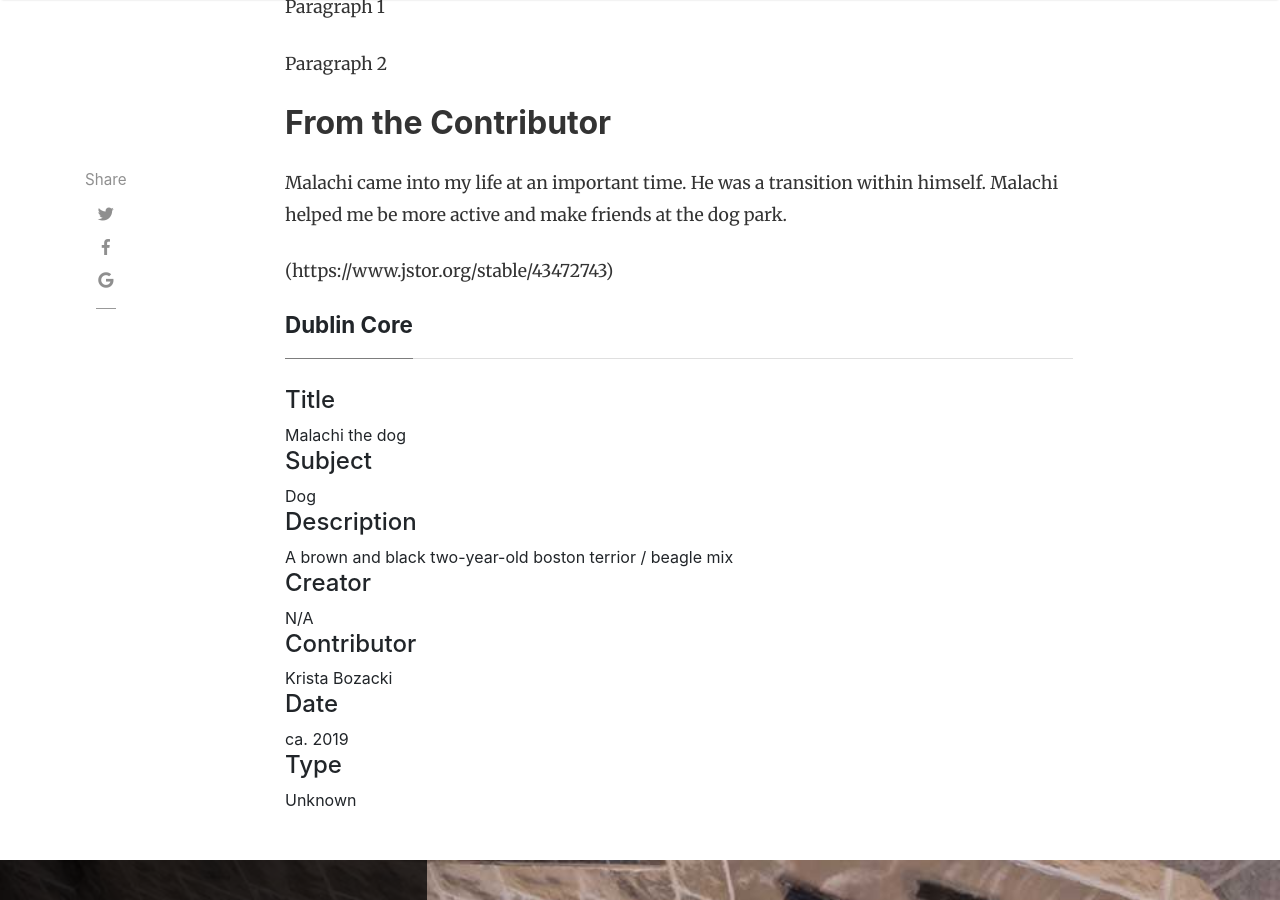
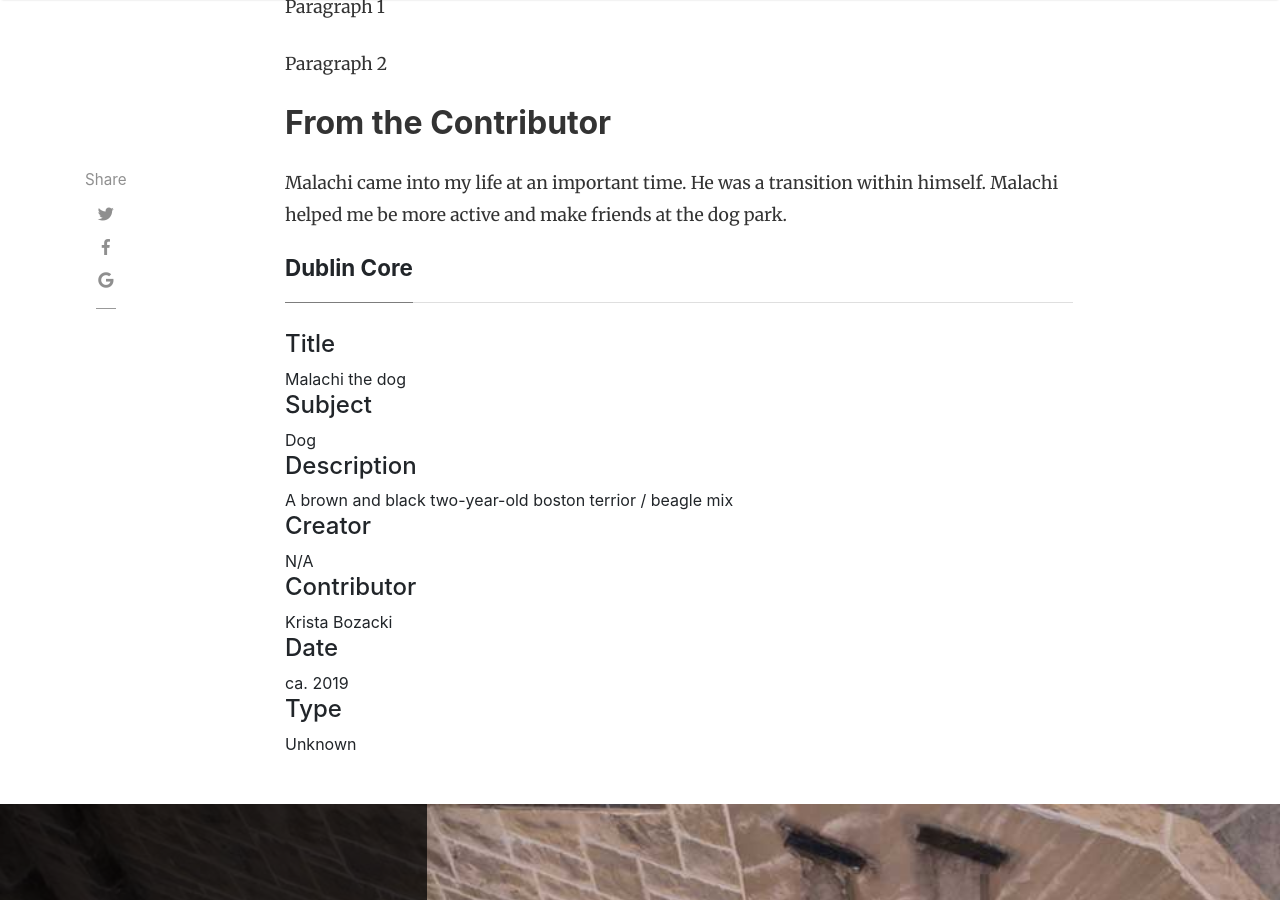
Before and after one commit to H301HistoryHarvest/H301HistoryHarvest, a Jekyll site: the page built from _items/2019-10-03-0007.md, in a window 1280 px wide and 900 px high, scrolled down 1323 px. Built offline with Jekyll 4.4.1, drawn with Linux system fonts in a browser that asks for light colours; nearby versions of some CDN libraries; comment, search, counter and statistics services are not loaded; part of the change alters nothing that is shown.

Commit message:
Update 2019-10-03-0007.md

```diff
--- a/_items/2019-10-03-0007.md
+++ b/_items/2019-10-03-0007.md
@@ -23,5 +23,3 @@ Paragraph 2
 ## From the Contributor
 
 Malachi came into my life at an important time. He was a transition within himself. Malachi helped me be more active and make friends at the dog park.
-
-(https://www.jstor.org/stable/43472743)
```
